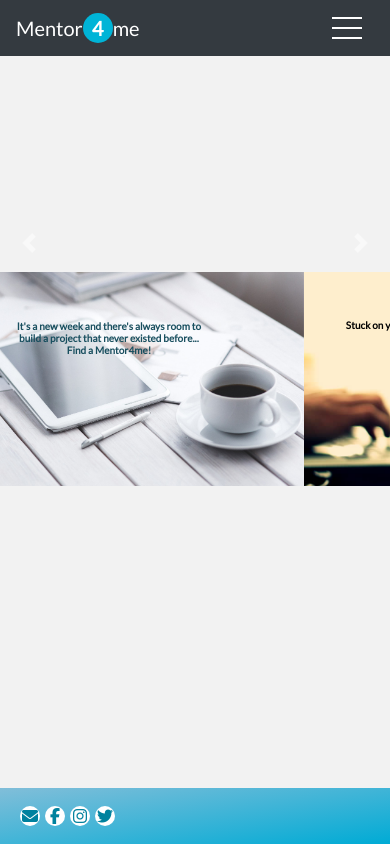
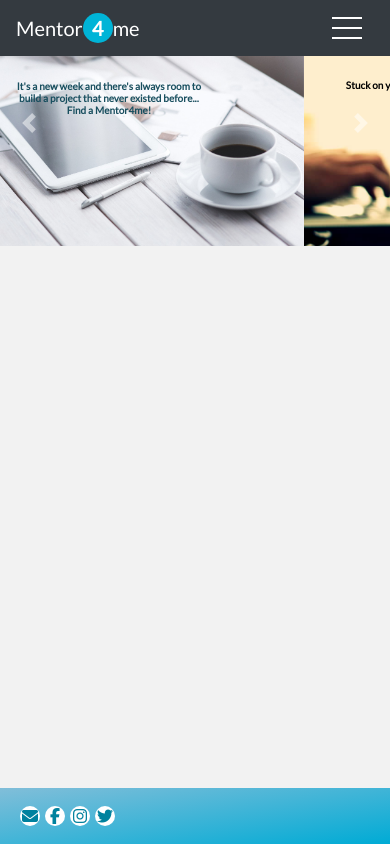
Before and after one commit to 8-27-a/final-project, a React (Create React App) app in the folder client/: page /about in a window 390 px wide. Built offline with nearby package versions, Linux system fonts and the light colour scheme.

Commit message:
adjustments for responsive web

```diff
--- a/client/src/App.css
+++ b/client/src/App.css
@@ -203,19 +203,14 @@ a {
 
 
 
-@media screen and (min-width : 320px) and (max-width : 480px) {
+@media screen and (min-width : 320px) and (max-width : 768px) {
   .title {
     font-size: 30px;
     margin-top: 3rem;
   }
 
-  .subtitle {
+  .subtitle .paragraph {
     font-size: 20px;
-  }
-
-  .paragraph {
-    font-size: 20px;
-
   }
 
   h1 {
--- a/client/src/containers/about.css
+++ b/client/src/containers/about.css
@@ -231,27 +231,27 @@
   }
 }
 
-@media screen and (max-width: 1126px) {
+@media screen and (min-width : 1024px) and (max-width : 1365px) {
   img.d-block.w-100 {
     margin-top: 2rem;
   }
 
-  .carousel-caption-1 .caption-1,
+  /* .carousel-caption-1 .caption-1,
   .carousel-caption-2 .caption-2,
   .carousel-caption-3 .caption-3,
   .carousel-caption-4 .caption-4,
-  .carousel-caption-5 .caption-5,
+  .carousel-caption-5 .caption-5, */
   .carousel-caption-6 .caption-6,
   .carousel-caption-7 .caption-7,
   .carousel-caption-8 .caption-8,
   .carousel-caption-9 .caption-9,
   .carousel-caption-10 .caption-10 {
     font-size: 20px;
-    margin-top: 5%;
+    margin-bottom: 25%;
   }
 }
 
-@media screen and (min-width : 768px) and (max-width : 1024px) {
+@media screen and (min-width : 768px) and (max-width : 1023px) {
   img.d-block.w-100 {
     margin-top: 2rem;
   }
@@ -267,13 +267,13 @@
   .carousel-caption-9 .caption-9,
   .carousel-caption-10 .caption-10 {
     font-size: 13px;
-    margin-top: 5%;
+    /* margin-top: 5%; */
   }
 }
 
-@media screen and (min-width : 320px) and (max-width : 480px) {
+@media screen and (min-width : 320px) and (max-width : 767px) {
   img.d-block.w-100 {
-    margin-top: 17rem;
+    margin-top: 2rem;
   }
 
   .carousel-caption-1 .caption-1,
@@ -286,9 +286,9 @@
   }
 }
 
-@media screen and (min-width : 320px) and (max-width : 480px) {
+@media screen and (min-width : 320px) and (max-width : 767px) {
   img.d-block.w-100 {
-    margin-top: 17rem;
+    margin-top: 2rem;
   }
 
   .carousel-caption-6 .caption-6,
```
